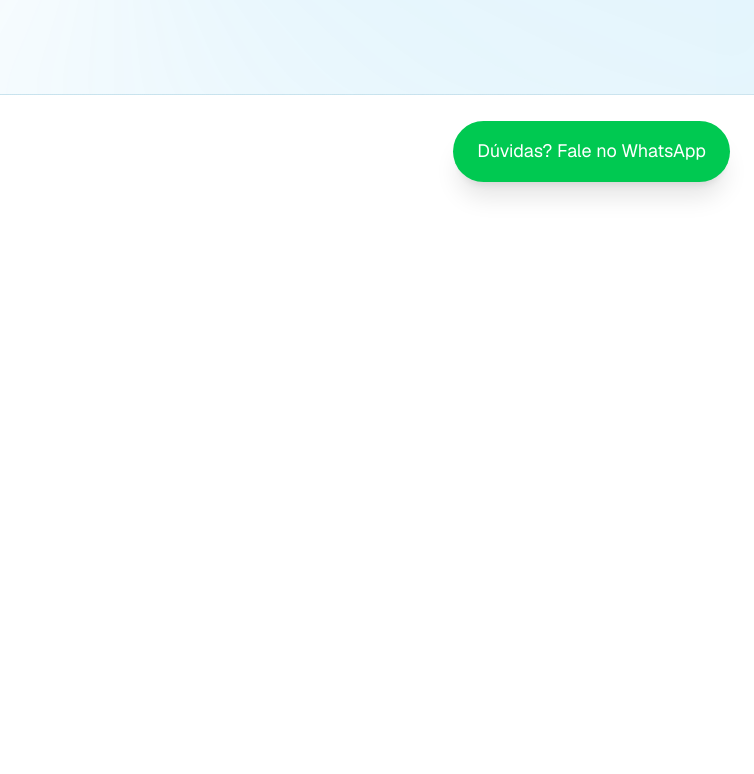
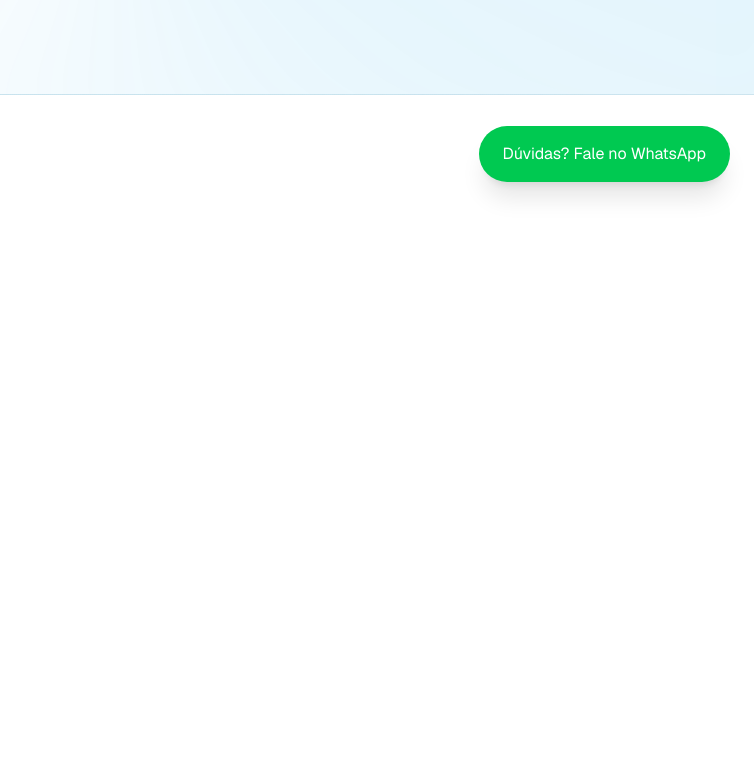
Before and after one commit to luanrrsouza/Devlpsouza, a Next.js app: page / in a window 1280 px wide. Shown: the part 506-1280 px from the top of the page, without its empty margins (526-1280 px from the left). Built offline with nearby package versions, Linux system fonts and the light colour scheme; no server answers.

Commit message:
ajustes otimização.

```diff
--- a/src/app/page.tsx
+++ b/src/app/page.tsx
@@ -14,6 +14,7 @@ const FloatingWhatsApp = dynamic(
 );
 import ProjectCard from "@/components/ProjectCard";
 import ServiceCard from "@/components/ServiceCard";
+import ViewportLazy from "@/components/ViewportLazy";
 
 const ProjectModal = dynamic(() => import("@/components/ProjectModal"), {
   ssr: false,
@@ -231,9 +232,13 @@ export default function Home() {
         </div>
       </section>
 
+      <ViewportLazy>
         <OfferSection />
+      </ViewportLazy>
 
+      <ViewportLazy>
         <StepsSection />
+      </ViewportLazy>
 
       <section id="projetos" className="container mx-auto px-4 py-20 reveal">
         <div className="flex items-end justify-between gap-4">
@@ -264,13 +269,21 @@ export default function Home() {
         </div>
       </section>
 
+      <ViewportLazy>
         <AboutSection />
+      </ViewportLazy>
 
+      <ViewportLazy>
         <CasesSection />
+      </ViewportLazy>
 
+      <ViewportLazy>
         <ContactSection />
+      </ViewportLazy>
 
+      <ViewportLazy>
         <PartnersSection />
+      </ViewportLazy>
 
       <FloatingWhatsApp />
 
--- a/src/components/FloatingWhatsApp.tsx
+++ b/src/components/FloatingWhatsApp.tsx
@@ -24,7 +24,7 @@ export default function FloatingWhatsApp() {
   return (
     <a
       href="https://wa.me/5583986645644"
-      className="fixed right-6 z-50 rounded-full bg-green-500 text-white px-6 py-4 shadow-xl hover:opacity-90"
+      className="fixed right-4 sm:right-6 z-50 rounded-full bg-green-500 text-white px-4 py-3 sm:px-6 sm:py-4 text-sm sm:text-base shadow-xl hover:opacity-90"
       style={{ bottom: raised ? 112 : 24 }}
       target="_blank"
       rel="noreferrer"
--- /dev/null
+++ b/src/components/ViewportLazy.tsx
@@ -0,0 +1,41 @@
+"use client";
+
+import React, { useEffect, useRef, useState } from "react";
+
+type Props = {
+  children: React.ReactNode;
+  rootMargin?: string;
+  minHeight?: number | string;
+};
+
+export default function ViewportLazy({
+  children,
+  rootMargin = "200px 0px",
+  minHeight = 120,
+}: Props) {
+  const [isVisible, setIsVisible] = useState(false);
+  const ref = useRef<HTMLDivElement | null>(null);
+
+  useEffect(() => {
+    if (isVisible) return; // já montado
+    const el = ref.current;
+    if (!el) return;
+    const observer = new IntersectionObserver(
+      ([entry]) => {
+        if (entry.isIntersecting) {
+          setIsVisible(true);
+          observer.disconnect();
+        }
+      },
+      { root: null, rootMargin, threshold: 0.01 }
+    );
+    observer.observe(el);
+    return () => observer.disconnect();
+  }, [isVisible, rootMargin]);
+
+  return (
+    <div ref={ref} style={!isVisible ? { minHeight } : undefined}>
+      {isVisible ? children : null}
+    </div>
+  );
+}
```
Lines whose indentation alone changed are shown as unchanged.
